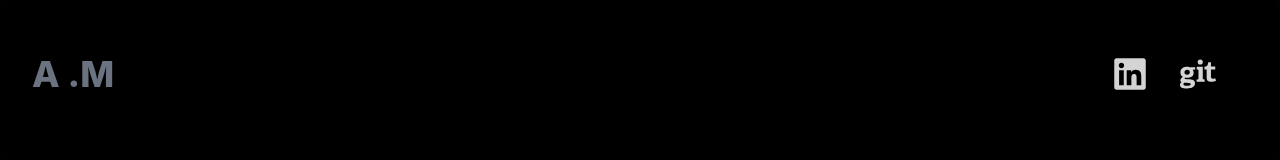
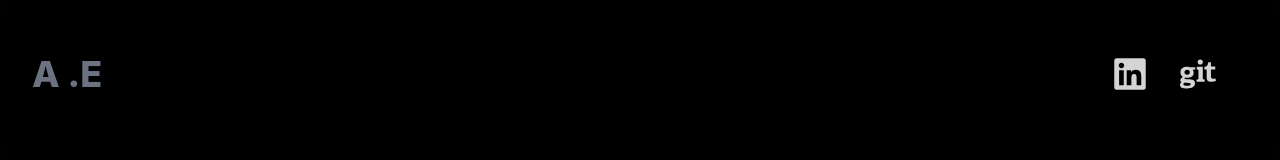
Before and after one commit to abdelac/Portfolio, a React (Vite) app: page / in a window 1280 px wide. Shown: the top 160 px of the page. Built offline with nearby package versions, Linux system fonts and the light colour scheme; a web font is replaced by a local one.

Commit message:
Update Navbar.jsx

```diff
--- a/src/componenets/Navbar.jsx
+++ b/src/componenets/Navbar.jsx
@@ -15,11 +15,11 @@ const Navbar = () => {
 
       <nav className=" mb-20  flex items-center justify-between py-6 ">
           <div className=" flex flex-shrink-0 items-center ">
-          <h1 className='text-4xl font-extrabold 	 text-gray-500 cursor-pointer'> A .M</h1>
+          <h1 className='text-4xl font-extrabold 	 text-gray-500 cursor-pointer'> A .E</h1>
           </div>
           <div className='m-8 flex items-center justify-center gap-8 text-4xl'>
-              <a href='https://www.linkedin.com/in/abdelfettah-mostakir/' target="_blank"><FaLinkedin/></a>
-              <a href="https://github.com/Xliight" ><FaGit/></a>
+              <a href='https://www.linkedin.com/in/abdelghani-echchkaf/' target="_blank"><FaLinkedin/></a>
+              <a href="https://github.com/abdelac" ><FaGit/></a>
 
           </div>
 
```
